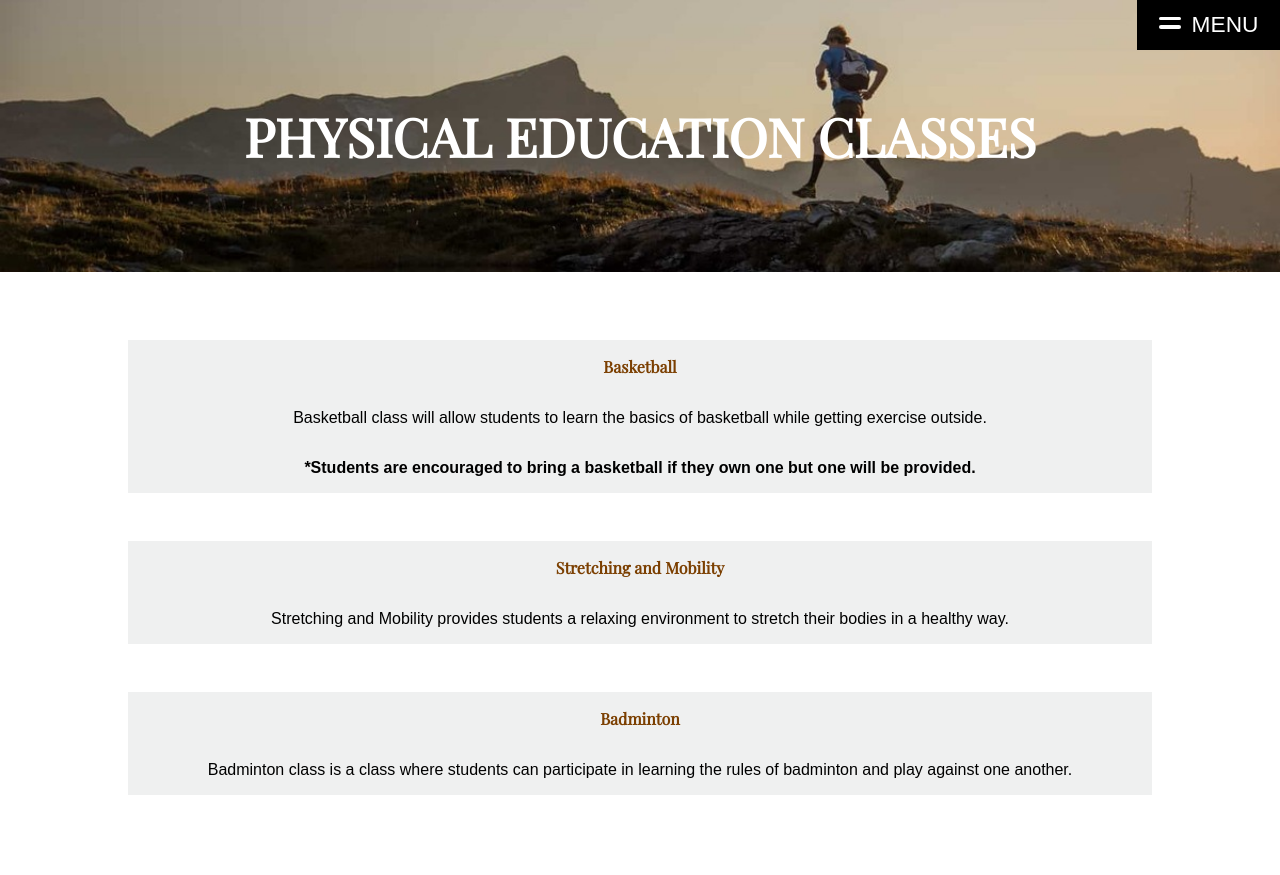
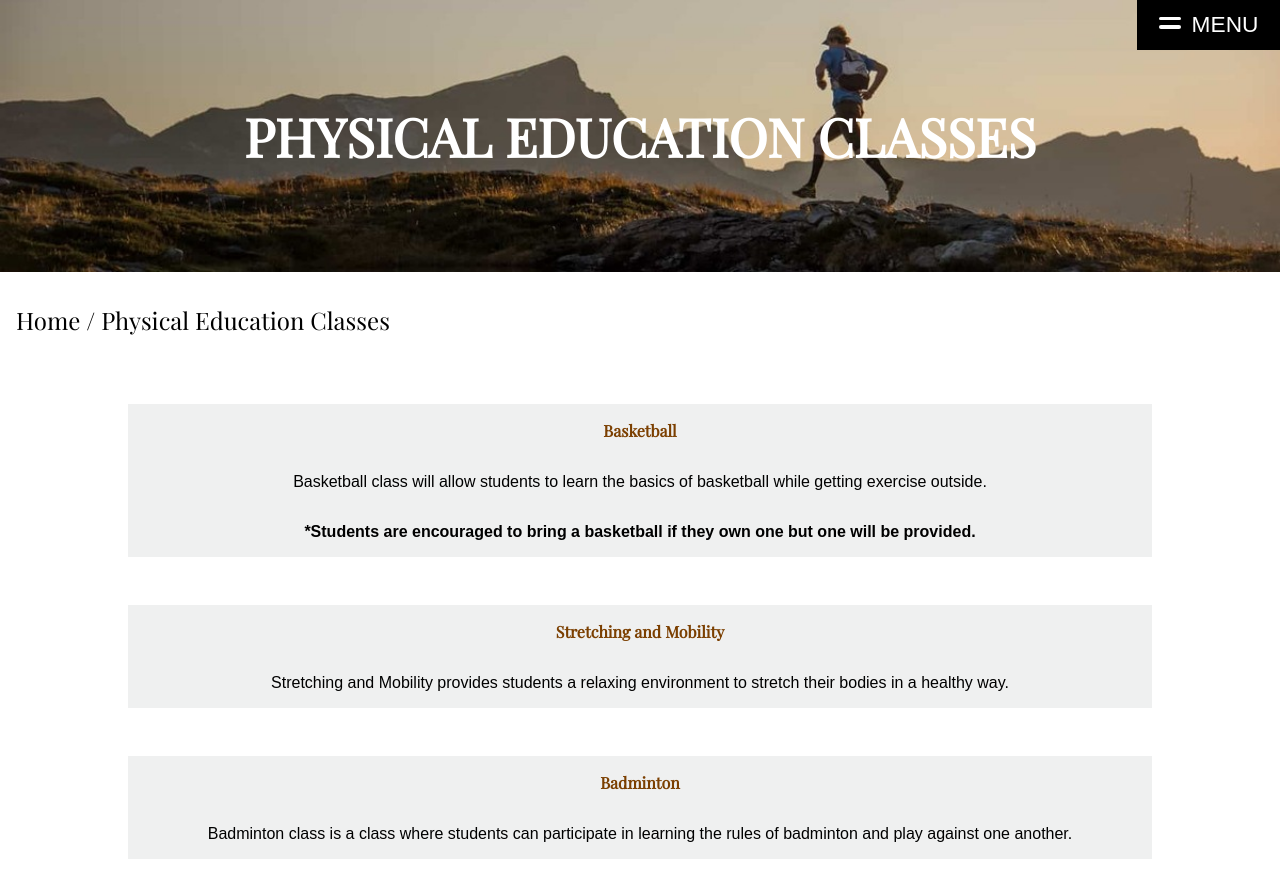
Before and after one commit to jmpark2001/SummitSchool, a React (Create React App) app: page /pe in a window 1280 px wide. Before the commit the page ends 811 px from the top, so only its background shows below. Built offline with nearby package versions, Linux system fonts and the light colour scheme; no server answers; a web font is replaced by a local one.

Commit message:
Added navigation between pages

```diff
--- a/src/css/styles.css
+++ b/src/css/styles.css
@@ -563,6 +563,10 @@ input[type="checkbox"] {
     margin-bottom: 0;
 }
 
+.classInfoDivTitle li {
+    list-style-type: none;
+}
+
 .classInfoClassesUl {
     padding: 0 0 0 1%;
     margin: 0;
@@ -619,10 +623,49 @@ input[type="checkbox"] {
     padding-left: 5%;
 }
 
+.backToHomeDiv {
+    display: flex;
+    flex-direction: row;
+    align-items: center;
+}
+
+.backToHomeDiv li{
+    list-style-type: none;
+    margin: 5rem 0 0;
+}
+
+.backToHomeDivOther {
+    display: flex;
+    flex-direction: row;
+    align-items: center;
+}
+
+.backToHomeDivOther li{
+    list-style-type: none;
+    margin: 2rem 0 0 1rem;
+}
+
+@media (max-width: 768px) {
+    .backToHomeDiv {
+        display: none;
+    }
+
+    .backToHomeDivOther {
+        display: none;
+    }
+}
+
+.backToHome {
+    font-size: clamp(1.5rem, 0.9280rem + 0.6700vw, 2rem);
+    color: black;
+    text-decoration: none;
+}
+
 .staffPageTitle {
     text-align: left;
     color: #696969;
     font-size: clamp(3rem, 2.6727rem + 1.4545vw, 5rem);
+    margin-top: 0;
 }
 
 .staffList {
--- a/src/pages/About.js
+++ b/src/pages/About.js
@@ -1,4 +1,18 @@
 import logo from "../images/OMCLogo.png"
+import { Link, useMatch, useResolvedPath } from "react-router-dom";
+
+
+function CustomLink({to, children, ...props}) {
+    const resolvedPath = useResolvedPath(to)
+    const isActive = useMatch({path: resolvedPath.pathname, end: true})
+    return (
+        <li className={isActive ? "active" : ""}>
+            <Link to={to} {...props}>
+                {children}
+            </Link>
+        </li>
+    )
+}
 
 export default function About() {
     const vision = "The vision of Summit School is to be the Platform, Watchtower, Antenna for our future generation the remnants so that every remnant may become the Masterpiece God created them to be in Christ Jesus (Eph 2:10)"
@@ -12,6 +26,10 @@ export default function About() {
                 <p className="playfair item-a">About</p>
                 <div className="item-b"></div>
                 <p className="item-c">The seed of our church's big dream. Pioneered in prayer, hope and courage for the remnants' God-given future.</p>
+            </div>
+            <div className="backToHomeDiv" style={{width: "80%", marginLeft: "auto", marginRight: "auto", textAlign: "left"}}>
+                <CustomLink to="/" className="backToHome">Home</CustomLink>
+                <p style={{fontSize: "clamp(1.5rem, 0.9280rem + 0.6700vw, 2rem)", margin: "5rem 0 0"}}>&nbsp;/ About</p>
             </div>
             <div className="visionMission">
                 <div className="visionMissionTitles">
--- a/src/pages/Academic.js
+++ b/src/pages/Academic.js
@@ -1,4 +1,17 @@
 import academic from "../images/AcademicClasses.jpg"
+import { Link, useMatch, useResolvedPath } from "react-router-dom";
+
+function CustomLink({to, children, ...props}) {
+    const resolvedPath = useResolvedPath(to)
+    const isActive = useMatch({path: resolvedPath.pathname, end: true})
+    return (
+        <li className={isActive ? "active" : ""}>
+            <Link to={to} {...props}>
+                {children}
+            </Link>
+        </li>
+    )
+}
 
 export default function Academic() {
     return (
@@ -6,6 +19,10 @@ export default function Academic() {
             <div className="classesBanner">
                 <img src={academic} className="classesBanners" alt=""></img>
                 <p style={{position:"absolute", margin: "0", color: "white", fontWeight: "900", fontSize: "clamp(1.8rem, 1.2109rem + 2.6182vw, 5.4rem)"}}>ACADEMIC CLASSES</p>
+            </div>
+            <div className="backToHomeDivOther">
+                <CustomLink to="/" className="backToHome">Home</CustomLink>
+                <p style={{fontSize: "clamp(1.5rem, 0.9280rem + 0.6700vw, 2rem)", margin: "2rem 0 0"}}>&nbsp;/ Academic Classes</p>
             </div>
             <div className="differentClasses">
                 <div className="otherInfoDiv">
--- a/src/pages/Biblical.js
+++ b/src/pages/Biblical.js
@@ -1,4 +1,17 @@
 import biblical from "../images/BiblicalClasses.jpg"
+import { Link, useMatch, useResolvedPath } from "react-router-dom";
+
+function CustomLink({to, children, ...props}) {
+    const resolvedPath = useResolvedPath(to)
+    const isActive = useMatch({path: resolvedPath.pathname, end: true})
+    return (
+        <li className={isActive ? "active" : ""}>
+            <Link to={to} {...props}>
+                {children}
+            </Link>
+        </li>
+    )
+}
 
 export default function Biblical() {
     return (
@@ -6,6 +19,10 @@ export default function Biblical() {
             <div className="classesBanner">
                 <img src={biblical} className="classesBanners" alt=""></img>
                 <p style={{position:"absolute", margin: "0", color: "black", fontWeight: "900", fontSize: "clamp(1.8rem, 1.2109rem + 2.6182vw, 5.4rem)"}}>BIBLICAL CLASSES</p>
+            </div>
+            <div className="backToHomeDivOther">
+                <CustomLink to="/" className="backToHome">Home</CustomLink>
+                <p style={{fontSize: "clamp(1.5rem, 0.9280rem + 0.6700vw, 2rem)", margin: "2rem 0 0"}}>&nbsp;/ Biblical Classes</p>
             </div>
             <div className="differentClasses">
                 <ul className="biblicalInfoClasses">
--- a/src/pages/ClassInfo.js
+++ b/src/pages/ClassInfo.js
@@ -1,4 +1,17 @@
 import classInfo from "../images/classInfo.jpg"
+import { Link, useMatch, useResolvedPath } from "react-router-dom";
+
+function CustomLink({to, children, ...props}) {
+    const resolvedPath = useResolvedPath(to)
+    const isActive = useMatch({path: resolvedPath.pathname, end: true})
+    return (
+        <li className={isActive ? "active" : ""}>
+            <Link to={to} {...props}>
+                {children}
+            </Link>
+        </li>
+    )
+}
 
 export default function ClassInfo() {
     const classList = ["Bibilical Worldview", "Church History", "Old Testament", "New Testament", "Systematic Theology", "Korean", "Spanish", "Chinese", "Japanese", "Adult Korean", "Adult English", "Guitar", "Piano", "Flute",
@@ -9,6 +22,10 @@ export default function ClassInfo() {
             <div className="classInfoBanner">
                 <img src={classInfo} className="classInfoBanners" alt=""></img>
                 <p className="playfair" style={{position:"absolute", margin: "0", color: "white", fontSize: "clamp(1.8rem, 1.2109rem + 2.6182vw, 5.4rem)"}}>FALL 2023 CLASS INFORMATION</p>
+            </div>
+            <div className="backToHomeDiv" style={{width: "90%", marginLeft: "auto", marginRight: "auto", textAlign: "left"}}>
+                <CustomLink to="/" className="backToHome">Home</CustomLink>
+                <p style={{fontSize: "clamp(1.5rem, 0.9280rem + 0.6700vw, 2rem)", margin: "5rem 0 0"}}>&nbsp;/ Class Information</p>
             </div>
             <div className="classInfo">
                 <p style={{color: "#B56727", margin: "2rem auto"}}><b>Welcome to One Mind Church Summit School!</b></p>
@@ -35,7 +52,7 @@ export default function ClassInfo() {
             </div>
             <div className="classInfoClassesDiv">
                 <div className="classInfoClasses glacial">
-                    <p className="classInfoDivTitle"><b>BIBLICAL</b></p>
+                    <p className="classInfoDivTitle"><b><CustomLink to="/biblical" className="backToHome">BIBLICAL</CustomLink></b></p>
                     <ul className="classInfoClassesUl">
                         {classList.slice(0, 5).map((className, index) =>
                             <li key={index}>
@@ -43,7 +60,7 @@ export default function ClassInfo() {
                             </li>
                         )}
                     </ul>
-                    <p className="classInfoDivTitle"><b>LANGUAGE</b></p>
+                    <p className="classInfoDivTitle"><b><CustomLink to="/language" className="backToHome">LANGUAGE</CustomLink></b></p>
                     <ul className="classInfoClassesUl">
                         {classList.slice(5, 11).map((className, index) =>
                             <li key={index}>
@@ -51,7 +68,7 @@ export default function ClassInfo() {
                             </li>
                         )}
                     </ul>
-                    <p className="classInfoDivTitle"><b>INSTRUMENT</b></p>
+                    <p className="classInfoDivTitle"><b><CustomLink to="/instrument" className="backToHome">INSTRUMENT</CustomLink></b></p>
                     <ul className="classInfoClassesUl">
                         {classList.slice(11, 16).map((className, index) =>
                             <li key={index}>
@@ -59,24 +76,21 @@ export default function ClassInfo() {
                             </li>
                         )}
                     </ul>
-                    <p className="classInfoDivTitle"><b>ACADEMIC</b></p>
-                    <ul className="classInfoClassesUl">
+                    <p className="classInfoDivTitle"><b><CustomLink to="/academic" className="backToHome">ACADEMIC</CustomLink></b></p>                    <ul className="classInfoClassesUl">
                         {classList.slice(16,18).map((className, index) =>
                             <li key={index}>
                                 <p>{className}</p>
                             </li>
                         )}
                     </ul>
-                    <p className="classInfoDivTitle"><b>Pre-K / Kindergarten</b></p>
-                    <ul className="classInfoClassesUl">
+                    <p className="classInfoDivTitle"><b><CustomLink to="/kindergarten" className="backToHome">PRE-K / Kindergarten</CustomLink></b></p>                    <ul className="classInfoClassesUl">
                         {classList.slice(18,19).map((className, index) =>
                             <li key={index}>
                                 <p>{className}</p>
                             </li>
                         )}
                     </ul>
-                    <p className="classInfoDivTitle"><b>Physical Education</b></p>
-                    <ul className="classInfoClassesUl">
+                    <p className="classInfoDivTitle"><b><CustomLink to="/pe" className="backToHome">PHYSICAL EDUCATION</CustomLink></b></p>                    <ul className="classInfoClassesUl">
                         {classList.slice(19).map((className, index) =>
                             <li key={index}>
                                 <p>{className}</p>
--- a/src/pages/Instrument.js
+++ b/src/pages/Instrument.js
@@ -1,4 +1,17 @@
 import instrument from "../images/InstrumentsClasses.jpg"
+import { Link, useMatch, useResolvedPath } from "react-router-dom";
+
+function CustomLink({to, children, ...props}) {
+    const resolvedPath = useResolvedPath(to)
+    const isActive = useMatch({path: resolvedPath.pathname, end: true})
+    return (
+        <li className={isActive ? "active" : ""}>
+            <Link to={to} {...props}>
+                {children}
+            </Link>
+        </li>
+    )
+}
 
 export default function Instrument() {
     return (
@@ -6,6 +19,10 @@ export default function Instrument() {
             <div className="classesBanner">
                 <img src={instrument} className="classesBanners" alt=""></img>
                 <p style={{position:"absolute", margin: "0", color: "white", fontWeight: "900", fontSize: "clamp(1.8rem, 1.2109rem + 2.6182vw, 5.4rem)"}}>INSTRUMENT CLASSES</p>
+            </div>
+            <div className="backToHomeDivOther">
+                <CustomLink to="/" className="backToHome">Home</CustomLink>
+                <p style={{fontSize: "clamp(1.5rem, 0.9280rem + 0.6700vw, 2rem)", margin: "2rem 0 0"}}>&nbsp;/ Instrument Classes</p>
             </div>
             <div className="differentClasses">
                 <div className="otherInfoDiv">
--- a/src/pages/Kindergarten.js
+++ b/src/pages/Kindergarten.js
@@ -1,4 +1,17 @@
 import kindergarten from "../images/KindergartenClasses.jpg"
+import { Link, useMatch, useResolvedPath } from "react-router-dom";
+
+function CustomLink({to, children, ...props}) {
+    const resolvedPath = useResolvedPath(to)
+    const isActive = useMatch({path: resolvedPath.pathname, end: true})
+    return (
+        <li className={isActive ? "active" : ""}>
+            <Link to={to} {...props}>
+                {children}
+            </Link>
+        </li>
+    )
+}
 
 export default function Kindergarten() {
     return (
@@ -6,6 +19,10 @@ export default function Kindergarten() {
             <div className="classesBanner">
                 <img src={kindergarten} className="classesBanners" alt=""></img>
                 <p style={{position:"absolute", margin: "0", color: "black", fontWeight: "900", fontSize: "clamp(1.8rem, 1.2109rem + 2.6182vw, 5.4rem)"}}>PRE-K/KINDERGARTEN CLASSES</p>
+            </div>
+            <div className="backToHomeDivOther">
+                <CustomLink to="/" className="backToHome">Home</CustomLink>
+                <p style={{fontSize: "clamp(1.5rem, 0.9280rem + 0.6700vw, 2rem)", margin: "2rem 0 0"}}>&nbsp;/ Pre-K/Kindergarten Classes</p>
             </div>
             <div className="differentClasses">
                 <div className="otherInfoDiv">
--- a/src/pages/Language.js
+++ b/src/pages/Language.js
@@ -1,4 +1,17 @@
 import language from "../images/LanguageClasses.jpg"
+import { Link, useMatch, useResolvedPath } from "react-router-dom";
+
+function CustomLink({to, children, ...props}) {
+    const resolvedPath = useResolvedPath(to)
+    const isActive = useMatch({path: resolvedPath.pathname, end: true})
+    return (
+        <li className={isActive ? "active" : ""}>
+            <Link to={to} {...props}>
+                {children}
+            </Link>
+        </li>
+    )
+}
 
 export default function Language() {
     return (
@@ -6,6 +19,10 @@ export default function Language() {
             <div className="classesBanner">
                 <img src={language} className="classesBanners" alt=""></img>
                 <p style={{position:"absolute", margin: "0", color: "black", fontWeight: "900", fontSize: "clamp(1.8rem, 1.2109rem + 2.6182vw, 5.4rem)"}}>LANGUAGE CLASSES</p>
+            </div>
+            <div className="backToHomeDivOther">
+                <CustomLink to="/" className="backToHome">Home</CustomLink>
+                <p style={{fontSize: "clamp(1.5rem, 0.9280rem + 0.6700vw, 2rem)", margin: "2rem 0 0"}}>&nbsp;/ Language Classes</p>
             </div>
             <div className="differentClasses">
                 <div className="otherInfoDiv">
--- a/src/pages/PE.js
+++ b/src/pages/PE.js
@@ -1,4 +1,17 @@
 import pe from "../images/PEClasses.jpg"
+import { Link, useMatch, useResolvedPath } from "react-router-dom";
+
+function CustomLink({to, children, ...props}) {
+    const resolvedPath = useResolvedPath(to)
+    const isActive = useMatch({path: resolvedPath.pathname, end: true})
+    return (
+        <li className={isActive ? "active" : ""}>
+            <Link to={to} {...props}>
+                {children}
+            </Link>
+        </li>
+    )
+}
 
 export default function PE() {
     return (
@@ -6,6 +19,10 @@ export default function PE() {
             <div className="classesBanner">
                 <img src={pe} className="classesBanners" alt=""></img>
                 <p style={{position:"absolute", margin: "0", color: "white", fontWeight: "900", fontSize: "clamp(1.8rem, 1.2109rem + 2.6182vw, 5.4rem)"}}>PHYSICAL EDUCATION CLASSES</p>
+            </div>
+            <div className="backToHomeDivOther">
+                <CustomLink to="/" className="backToHome">Home</CustomLink>
+                <p style={{fontSize: "clamp(1.5rem, 0.9280rem + 0.6700vw, 2rem)", margin: "2rem 0 0"}}>&nbsp;/ Physical Education Classes</p>
             </div>
             <div className="differentClasses">
                 <div className="otherInfoDiv">
--- a/src/pages/Staff.js
+++ b/src/pages/Staff.js
@@ -8,13 +8,27 @@ import yeobeen from '../images/yeobeen.jpg'
 import sungkyung from '../images/sungkyungyoo.jpg'
 import justin from '../images/justin.jpg'
 import joanne from '../images/joanne.jpg'
+import { Link, useMatch, useResolvedPath } from "react-router-dom";
+
+function CustomLink({to, children, ...props}) {
+    const resolvedPath = useResolvedPath(to)
+    const isActive = useMatch({path: resolvedPath.pathname, end: true})
+    return (
+        <li className={isActive ? "active" : ""}>
+            <Link to={to} {...props}>
+                {children}
+            </Link>
+        </li>
+    )
+}
 
 export default function Staff() {
     return (
         <div className="staffPage">
-            {/* <div className="homeLink">
-
-            </div> */}
+            <div className="backToHomeDiv">
+                <CustomLink to="/" className="backToHome">Home</CustomLink>
+                <p style={{fontSize: "clamp(1.5rem, 0.9280rem + 0.6700vw, 2rem)", margin: "5rem 0 0"}}>&nbsp;/ Staff</p>
+            </div>
             <h1 className="staffPageTitle playfair">Staff Directory</h1>
             <div className="staffList">
                 <div className="staffBox">
```
